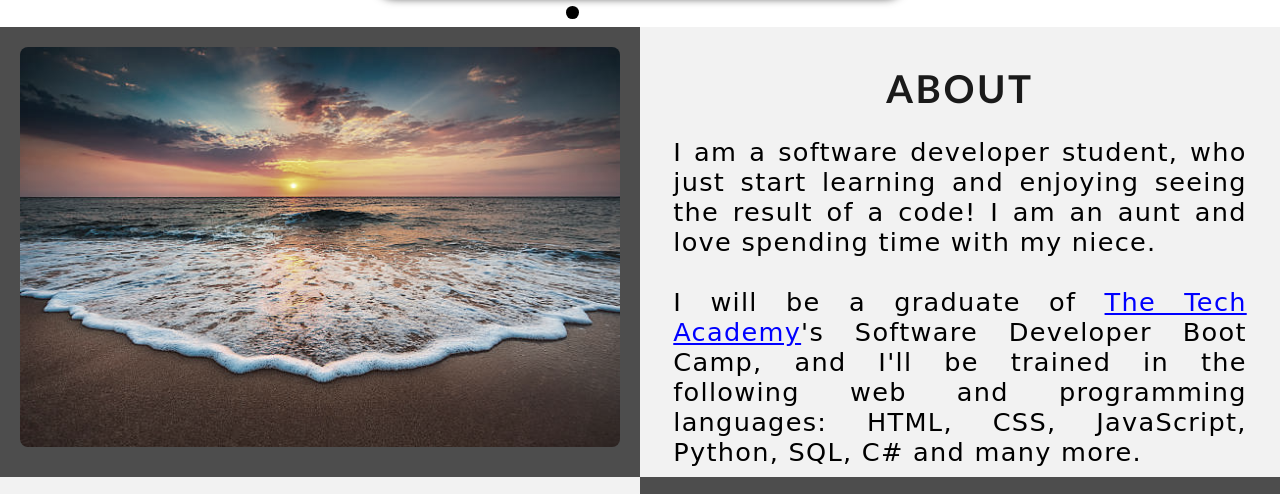
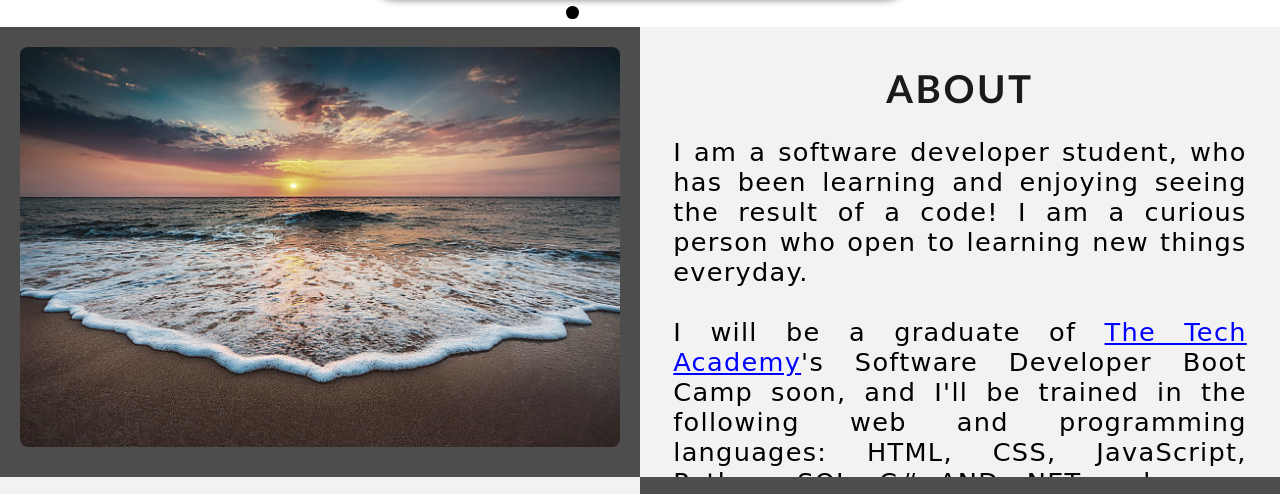
Before and after one commit to AmiGermaine/AmiGermaine.github.io, a plain HTML site: page index.html in a window 1280 px wide. Shown: the part 1420-1914 px from the top of the page. Drawn offline with Linux system fonts and the light colour scheme.

Commit message:
new update

```diff
--- a/index.html
+++ b/index.html
@@ -65,12 +65,12 @@
                     <!-- Slide 2 of 6 -->
                     <div class="mySlides fade">
                         <img class="Slideshow_Images" src="./Img/htmlcssjs.png" alt="HTML, CSS, and JS logos">
-                        <div class="text">I will be a full-stack software developer, <br>trained in:<br>HTML, CSS, JavaScript,</div>
+                        <div class="text">I will be a full-stack software developer soon, <br>trained in:<br>HTML, CSS, JavaScript,</div>
                     </div>
                     <!-- Slide 3 of 6 -->
                     <div class="mySlides fade">
                         <img class="Slideshow_Images" src="./Img/python.jpg" alt="Python logo">
-                        <div class="text">I will soon be learning Python, the popular programming language,</div>
+                        <div class="text">I have learned Python, the popular programming language,</div>
                     </div>
                     <!-- Slide 4 of 6 -->
                     <div class="mySlides fade">
@@ -115,9 +115,9 @@
             <div class="Column_1 abouttext">
                 <h1>About</h1>
                 <p>
-                    I am a software developer student, who just start learning and enjoying seeing the result of a code! I am an aunt and love spending time with my niece.
+                    I am a software developer student, who has been learning and enjoying seeing the result of a code! I am a curious person who open to learning new things everyday.
                     <br>
-                    <br>I will be a graduate of <a href="https://www.learncodinganywhere.com" target="_blank">The Tech Academy</a>'s Software Developer Boot Camp, and I'll be trained in the following web and programming languages: HTML, CSS, JavaScript, Python, SQL, C# and many more.
+                    <br>I will be a graduate of <a href="https://www.learncodinganywhere.com" target="_blank">The Tech Academy</a>'s Software Developer Boot Camp soon, and I'll be trained in the following web and programming languages: HTML, CSS, JavaScript, Python, SQL, C# AND .NET and many more.
                     <br>
                     <br>I will be a full-stack developer and would love to work with you on your project. <a onclick="openForm()" class="contact">Contact</a> me below!
                 </p>
```
